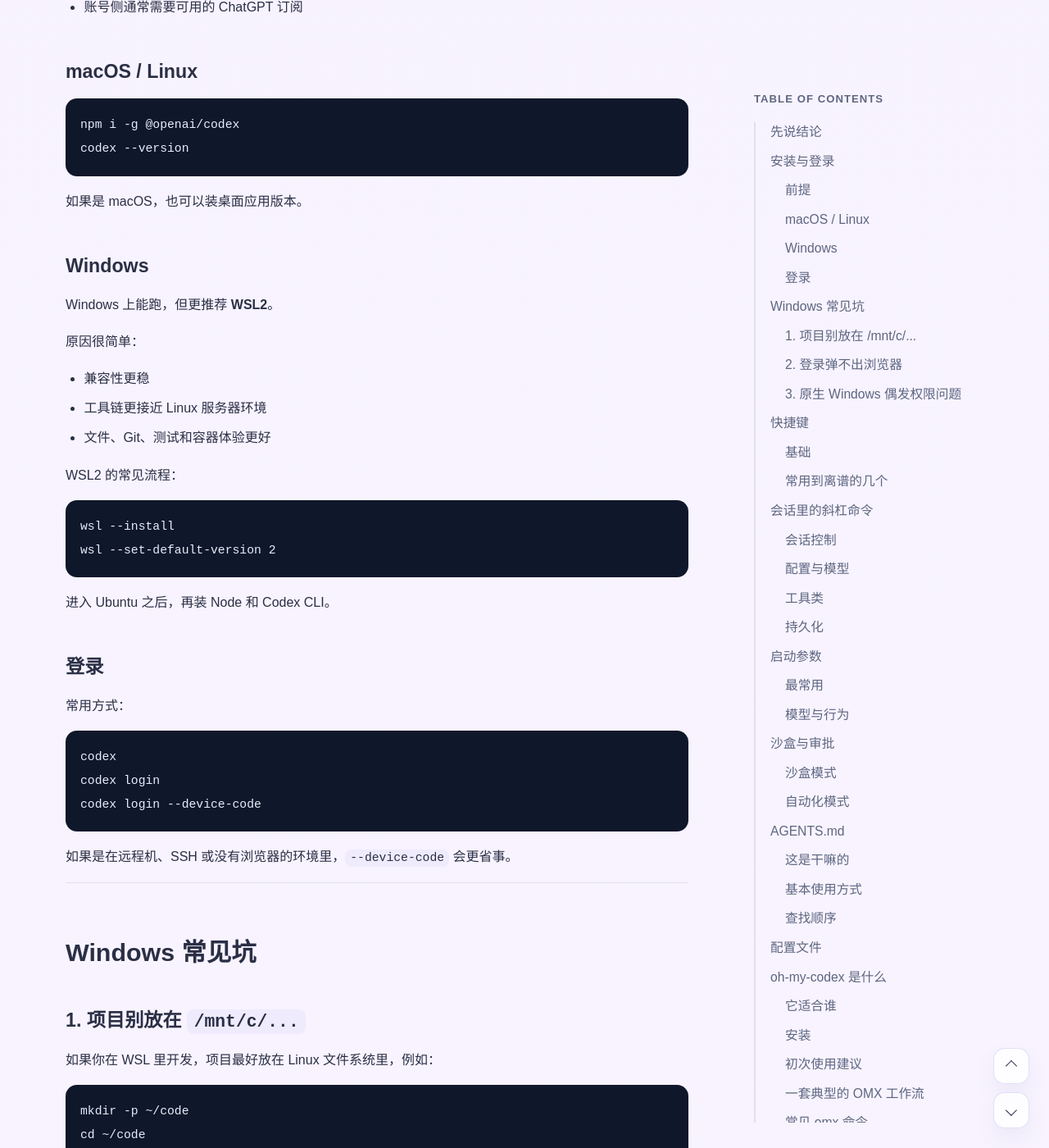
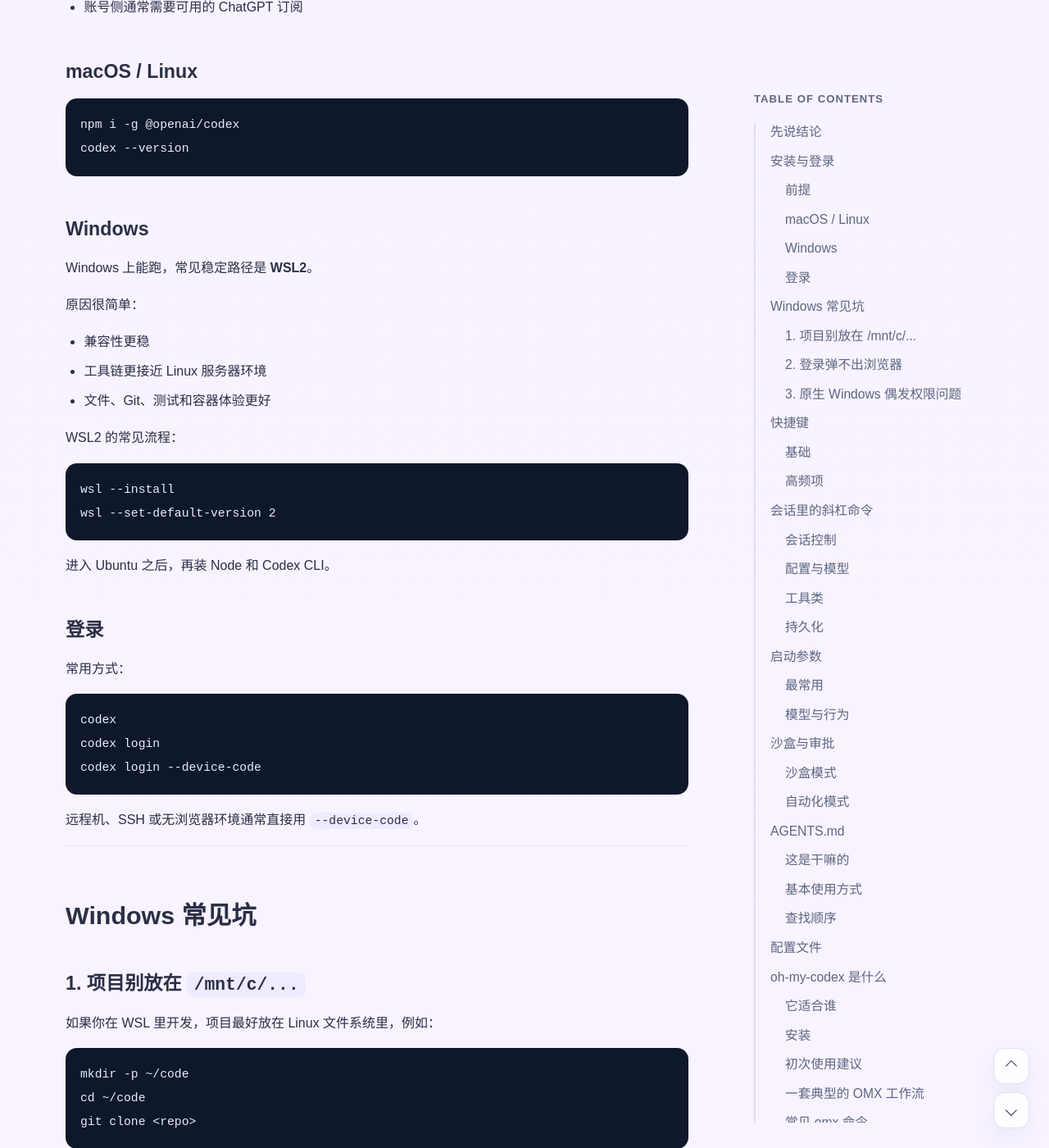
Before and after one commit to sher-l/sher-l.github.io, a Jekyll site: the page built from _posts/2026-04-22-codex-cli-cheatsheet.md, in a window 1280 px wide and 1400 px high, scrolled down 1227 px. Shown: the whole window at 82% size. Built offline with Jekyll 4.4.1, drawn with Linux system fonts in a browser that asks for light colours; some of the changed text lies outside the part shown.

Commit message:
Tighten tutorial post tone

````diff
--- a/_posts/2026-04-22-codex-cli-cheatsheet.md
+++ b/_posts/2026-04-22-codex-cli-cheatsheet.md
@@ -44,11 +44,9 @@
 codex --version
 ```
 
-如果是 macOS，也可以装桌面应用版本。
-
 ### Windows
 
-Windows 上能跑，但更推荐 **WSL2**。
+Windows 上能跑，常见稳定路径是 **WSL2**。
 
 原因很简单：
 
@@ -75,7 +73,7 @@
 codex login --device-code
 ```
 
-如果是在远程机、SSH 或没有浏览器的环境里，`--device-code` 会更省事。
+远程机、SSH 或无浏览器环境通常直接用 `--device-code`。
 
 ---
 
@@ -120,7 +118,7 @@
 - `Ctrl+D` 退出
 - `Ctrl+K` 清屏
 
-### 常用到离谱的几个
+### 高频项
 
 - `Up / Down` 翻输入历史
 - `Tab` 自动补全
@@ -394,11 +392,11 @@
 
 ### 适用边界
 
-如果只是个人开发、临时修 bug、写点脚本：
+下面这类场景通常不需要 OMX：
 
 - 原生 Codex CLI 就够了
 
-如果你开始碰到下面这些情况：
+下面这类场景更适合 OMX：
 
 - 需求要先澄清再规划
 - 一个任务跨很多模块
@@ -418,7 +416,7 @@
 
 我本机当前识别到的 `codex.exe` 版本是 `0.122.0-alpha.13`。但当前这个 Windows 环境下直接执行 `codex --help` 被系统拒绝访问，所以这一节的参数说明以官方 CLI Reference 为准。
 
-### 顶层命令可以先记这些
+### 顶层命令
 
 - `codex`
   进入交互式 TUI，会话主入口
@@ -614,7 +612,7 @@
 
 ### `codex mcp`
 
-这是 MCP 管理面，主要用于：
+主要用途：
 
 - 列出服务器
 - 添加服务器
@@ -686,7 +684,7 @@
 
 ## 最小使用路径
 
-如果目标是先稳定用起来，可以直接按下面的顺序：
+稳定使用时可以直接按下面的顺序：
 
 1. 用 WSL2
 2. 项目放 Linux 文件系统
````
Also changed, not shown: other parts of _posts/2026-04-22-codex-cli-cheatsheet.md (+3 -3 lines), _posts/2026-04-22-oh-my-tmux.md (+7 -13 lines).
